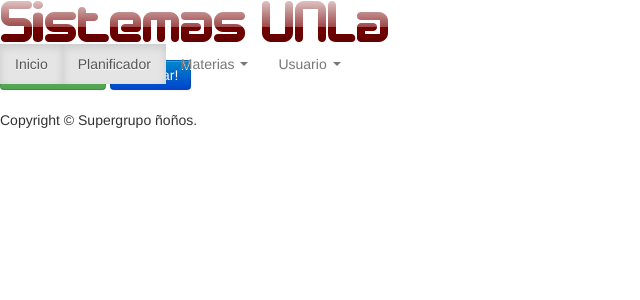
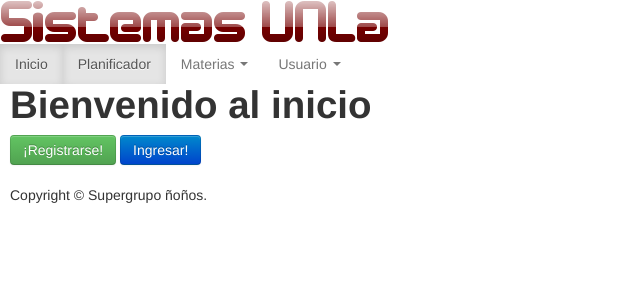
Before and after one commit to Atixx/PlanCarrera, a Django app: page / in a window 1280 px wide. Shown: the top 300 px of the page, without its empty margins (0-640 px from the left). Run offline with Django 3.2, Linux system fonts and the light colour scheme; some libraries are stand-ins or nearby versions.

Commit message:
pseudonavegador

```diff
--- a/carrera/static/carrera/css/carrera.css
+++ b/carrera/static/carrera/css/carrera.css
@@ -1,8 +1,16 @@
-#navegador {
-    list-style-type: none;
+body
+{
+    padding: 10px;
+    padding-top: 75px;
 }
 
 #segundaParte
 {
     padding: 5px 30px 40px 50px;
 }
+
+#navbar
+{
+    width:100%;
+    text-align:center;
+}
```
